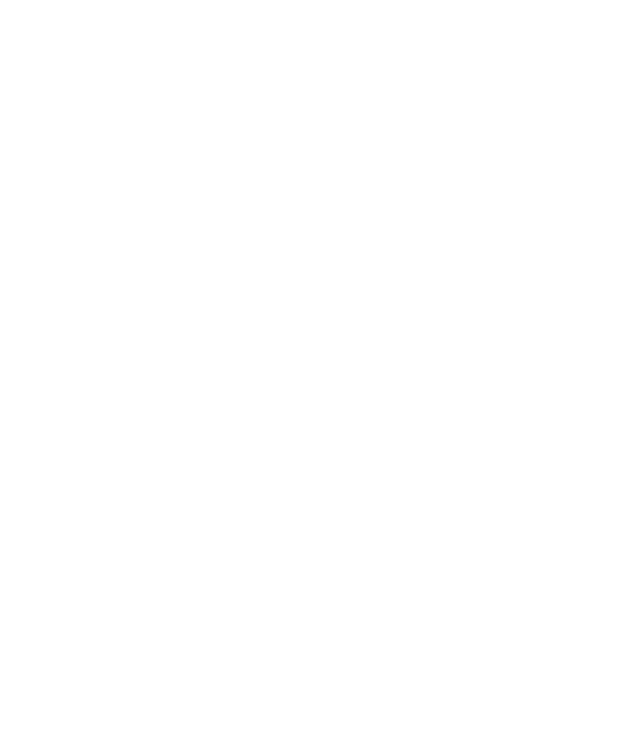
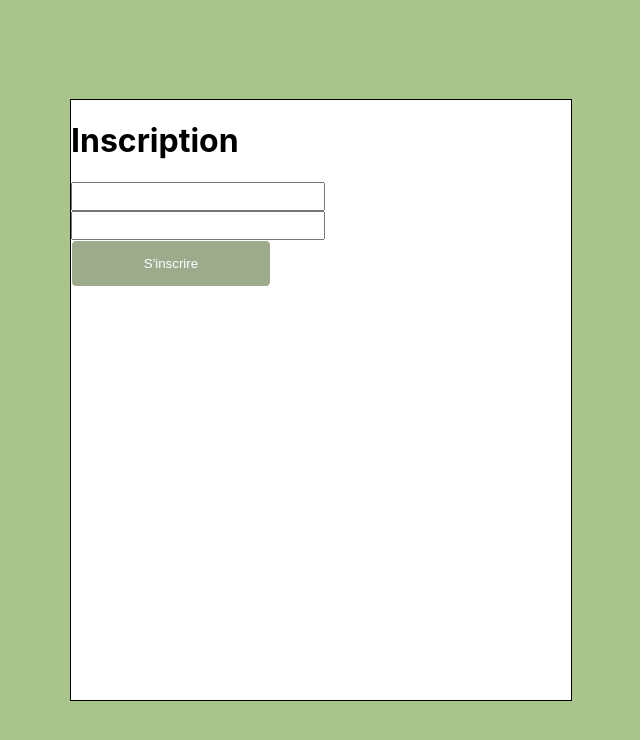
Before and after one commit to OthmaneB-Pro/TaskSync, a React (Create React App) app: page /inscriptionForm in a window 1280 px wide. Before the commit this address had no page. Shown: the top 740 px of the page, without its empty margins (319-959 px from the left). Built offline with nearby package versions, Linux system fonts and the light colour scheme.

Commit message:
✨ Login : Inscription > Form without style

```diff
--- a/src/App.tsx
+++ b/src/App.tsx
@@ -8,8 +8,8 @@
     <BrowserRouter>
     <Routes>
       <Route path={"/login"} element={<LoginPage/>} />
-      <Route path={"/login/inscriptionForm"} element={<InscriptionForm/>} />
-      <Route path={"/login/loginForm"} element={<LoginForm/>} />
+      <Route path={"/inscriptionForm"} element={<InscriptionForm/>} />
+      <Route path={"/loginForm"} element={<LoginForm/>} />
 
       </Routes>
     </BrowserRouter>
--- a/src/components/pages/login/WelcomePage.tsx
+++ b/src/components/pages/login/WelcomePage.tsx
@@ -14,8 +14,8 @@
         votre quotidien avec TaskSync !
       </p>
       <p>Connectez-vous ! Pas encore de compte ? Inscrivez-vous</p>
-     <button onClick={() => navigate("/")}>S'inscrire</button>
-    <button onClick={() => navigate("/")}>Se connecter</button>
+     <button onClick={() => navigate("/inscriptionForm")}>S'inscrire</button>
+    <button onClick={() => navigate("/loginForm")}>Se connecter</button>
     </LoginFormStyled>
   );
 }
--- a/src/components/pages/login/inscriptionForm/InscriptionForm.tsx
+++ b/src/components/pages/login/inscriptionForm/InscriptionForm.tsx
@@ -1,5 +1,51 @@
+import styled from "styled-components";
+
 export default function InscriptionForm() {
   return (
-    <div>InscriptionForm</div>
+    <InscriptionFormStyled>
+        <div className="container">
+            <h1>Inscription</h1>
+            <input type="name"></input>
+            <input type="password"></input>
+            <button>S'inscrire</button>
+        </div>
+    </InscriptionFormStyled>
   )
 }
+
+const InscriptionFormStyled = styled.div`
+  background-color: #528a177e;
+  height: 100vh;
+  display: flex;
+  justify-content: center;
+  align-items: center;
+  .container {
+    background-color: white;
+    width: 500px;
+    height: 600px;
+    border: 1px solid black;
+    position: relative;
+    overflow-y: hidden;
+    display: flex;
+    flex-direction: column;
+  }
+  button {
+    padding: 15px;
+    width: 200px;
+    background-color: #3755167d;
+    border: 1px solid white;
+    border-radius: 5px;
+    color: white;
+    &:hover {
+      background-color: white;
+      color: #3755167d;
+      cursor: pointer;
+      border-color: #3755167d;
+      transition: 0.3s;
+    }
+  }
+  input{
+    width: 240px;
+    padding: 5px;
+  }
+`;
--- a/src/components/pages/login/loginForm/LoginForm.tsx
+++ b/src/components/pages/login/loginForm/LoginForm.tsx
@@ -9,8 +9,8 @@
       <h1>Bienvenue sur TaskSync !</h1>
 
       <p>Connectez-vous ! Pas encore de compte ? Inscrivez-vous</p>
-     <button onClick={() => navigate("/")}>S'inscrire</button>
-    <button onClick={() => navigate("/")}>Se connecter</button>
+     <button onClick={() => navigate("/inscriptionForm")}>S'inscrire</button>
+    <button onClick={() => navigate("/loginForm")}>Se connecter</button>
     </LoginFormStyled>
   );
 }
```
